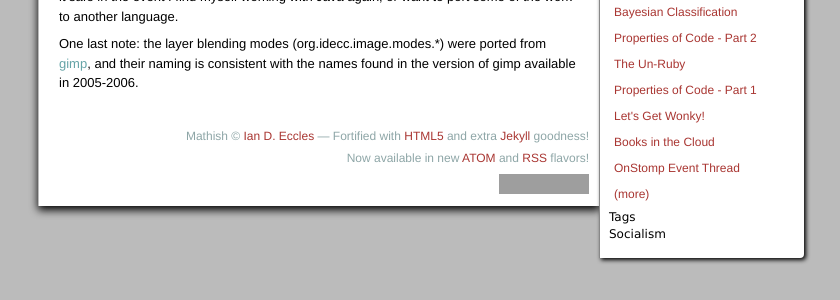
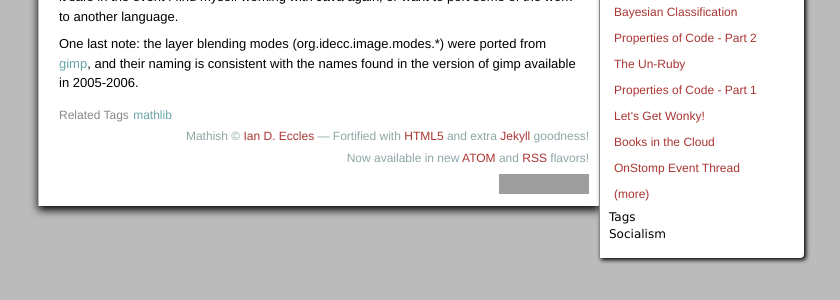
Before and after one commit to iande/mathish.com, a Jekyll site: the page built from projects/mathlib.md, in a window 1280 px wide, cut to the strip 365-665 px from the top of the page. Shown: the whole strip, without its empty margins (321-1161 px from the left). Built offline with Jekyll 4.4.1, drawn with Linux system fonts in a browser that asks for light colours; comment, search, counter and statistics services are not loaded; grey boxes are pictures that could not be loaded.

Commit message:
add mathlib tag to mathlib project

```diff
--- a/projects/mathlib.md
+++ b/projects/mathlib.md
@@ -4,6 +4,8 @@ title: mathlib
 date: 2012-01-09
 license_url: http://www.gnu.org/licenses/gpl-2.0-standalone.html
 source_url: https://github.com/iande/mathlib
+related_tags:
+  - mathlib
 ---
 
 ### Summary
```
